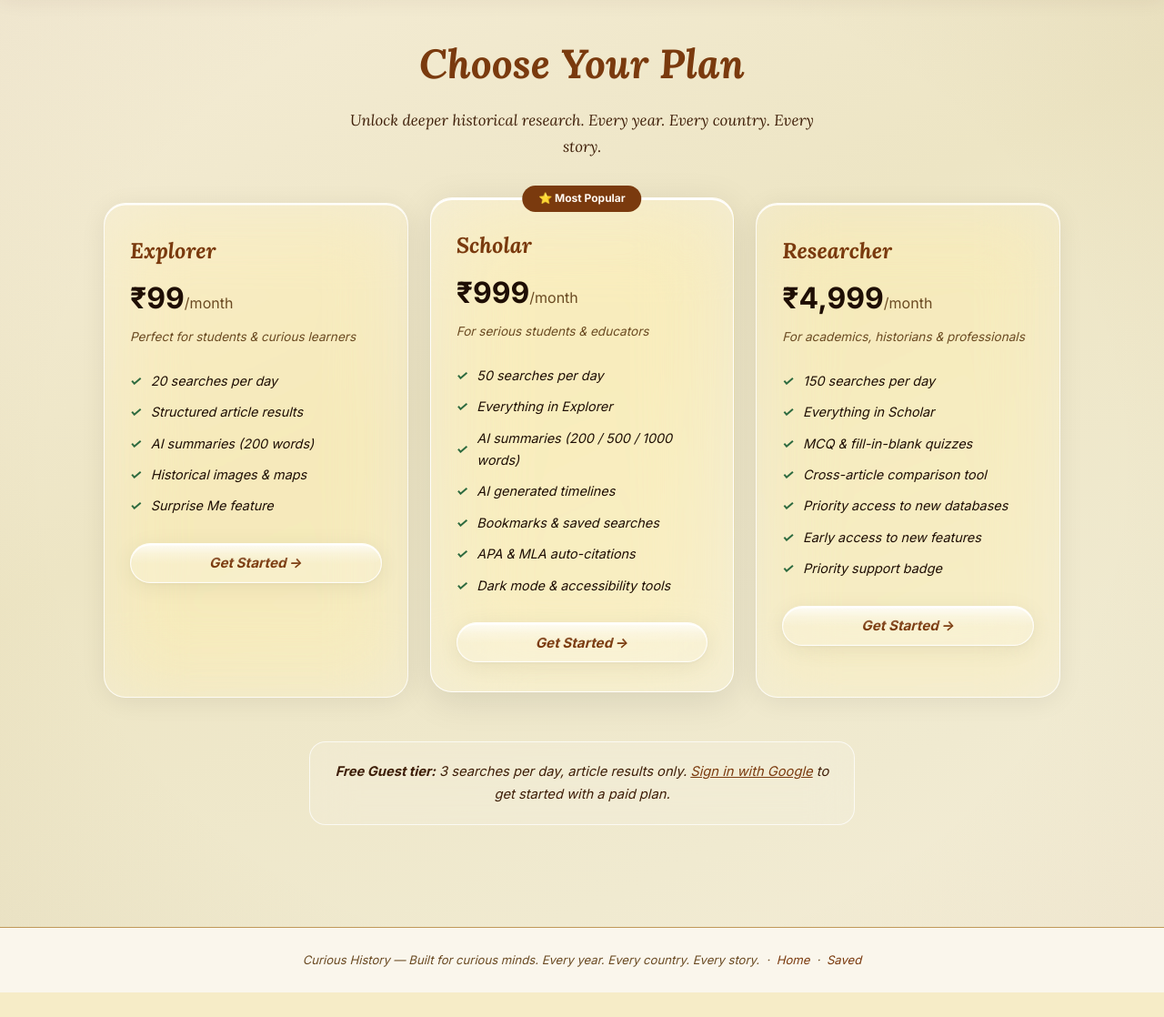
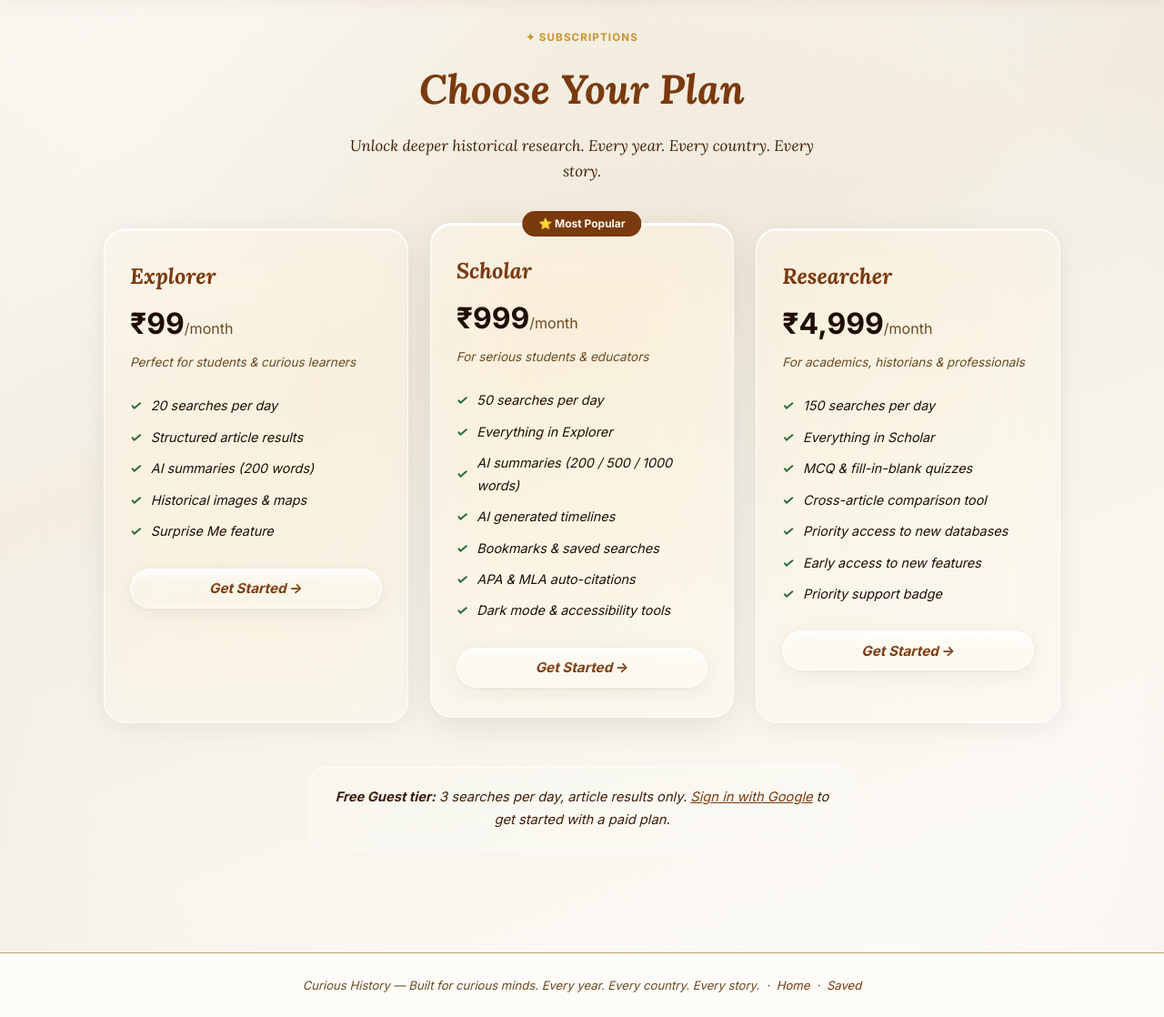
Before and after one commit to himanks897/Himanks897, a Flask app: page /pricing in a window 1280 px wide. Shown: the part 68-1186 px from the top of the page at 91% size. Before the commit the page ends 1159 px from the top, so only its background shows below. Run offline with Flask 3, Linux system fonts and the light colour scheme; the visitor is signed in with stand-in values (Sample User, id 1).

Commit message:
Pearl ivory theme; nav alignment; about text size; subscriptions button; bold CTA buttons
- Replace warm yellow parchment (#F0E8D2) with lighter Pearl Ivory (#F3EFE8) and near-white surface (#FDFCF9); body gradient now sweeps from #FEFCF8 to #F3EDE2 for a modern editorial paper look
- Boost liquid-glass variables: glass-bg 0.14→0.52, glass-border 0.68→0.94 so frosted cards pop crisply against the lighter background
- Fix navbar button vertical alignment: remove flex-direction:column from .nav-a11y-wrap, add align-self:center everywhere; force .navbar-inner and .landing-nav-inner children to align-self:center
- Increase About section text: p clamp(1.0→1.18rem…1.40rem), li clamp(1.0→1.14rem…1.36rem)
- Add 💳 Subscriptions bold link to signed-in profile-picture dropdown → /pricing
- Remove → arrows from both Enter Curious History buttons; wrap text in <strong> for bold
- Rename pricing page title to Subscriptions and add ✦ Subscriptions section label

Co-Authored-By: Claude Sonnet 4.6 <noreply@anthropic.com>

```diff
--- a/Curious History/static/css/components.css
+++ b/Curious History/static/css/components.css
@@ -2988,8 +2988,9 @@
 .landing-hero-sub        { font-size: 1.25rem; line-height: 1.8; }
 .landing-section-title   { font-size: clamp(1.8rem, 3.6vw, 2.7rem); }
 .landing-section-intro   { font-size: 1.22rem; line-height: 1.82; }
-.landing-about-text p    { font-size: clamp(1.0rem, 2.8vw, 1.18rem); line-height: 1.82; }
-.landing-about-text ul li { font-size: clamp(1.0rem, 2.6vw, 1.15rem); }
+/* About section — noticeably larger per user request */
+.landing-about-text p    { font-size: clamp(1.18rem, 2.8vw, 1.40rem); line-height: 1.84; }
+.landing-about-text ul li { font-size: clamp(1.14rem, 2.6vw, 1.36rem); }
 .landing-audience-card h3 { font-size: clamp(1.1rem, 3.6vw, 1.45rem); }
 .landing-audience-card p  { font-size: clamp(0.95rem, 2.8vw, 1.18rem); line-height: 1.75; }
 .landing-audience-card ul li { font-size: clamp(0.88rem, 2.5vw, 1.10rem); }
@@ -3038,8 +3039,13 @@
   height: 64px;
   display: flex;
   align-items: center;
+  align-content: center;
   justify-content: space-between;
   padding: 0 28px;
+}
+/* Ensure all direct children are vertically centred in the landing nav */
+.landing-nav-inner > * {
+  align-self: center;
 }
 .landing-nav-logo {
   font-family: 'Times New Roman', Times, serif;
@@ -3273,9 +3279,9 @@
 }
 .landing-about-text p {
   font-family: 'Times New Roman', Times, serif;
-  font-size: 1.02rem;
-  font-style: italic;
-  line-height: 1.75;
+  font-size: clamp(1.18rem, 2.8vw, 1.40rem);
+  font-style: italic;
+  line-height: 1.84;
   color: var(--color-text-primary);
   margin-bottom: 10px;
 }
@@ -3291,10 +3297,10 @@
 }
 .landing-about-text ul li {
   font-family: 'Times New Roman', Times, serif;
-  font-size: clamp(1.0rem, 2.6vw, 1.15rem);
+  font-size: clamp(1.14rem, 2.6vw, 1.36rem);
   font-style: italic;
   color: var(--color-text-secondary);
-  line-height: 1.65;
+  line-height: 1.68;
   padding-left: 18px;
   position: relative;
 }
--- a/Curious History/static/css/main.css
+++ b/Curious History/static/css/main.css
@@ -1,30 +1,30 @@
 /* main.css — Global design system, CSS variables, reset, and layout.
-   Historic parchment aesthetic with a fresh 2026-style interface. */
+   Light ivory — modern, classic, historic; maximum liquid-glass contrast. */
 
 @import url('https://fonts.googleapis.com/css2?family=Lora:ital,wght@0,400;0,500;0,600;0,700;1,400;1,500&family=Inter:wght@300;400;500;600;700&display=swap');
 
 /* ── Design Tokens ─────────────────────────────────────────────────────── */
 :root {
-  /* Ivory Parchment — light, airy, historic; white glass cards pop cleanly against it */
-  --color-bg:              #F0E8D2;
-  --color-surface:         #FAF6EC;
-  --color-surface-2:       #EDE5C8;
-  --color-border:          #C09858;
-  --color-border-light:    #D8B870;
+  /* Pearl Ivory — very light warm white; glass cards & glass navbar pop crisply */
+  --color-bg:              #F3EFE8;
+  --color-surface:         #FDFCF9;
+  --color-surface-2:       #EBE6DA;
+  --color-border:          #C4A272;
+  --color-border-light:    #D8C08A;
 
   --color-text-primary:    #1E0E04;
   --color-text-secondary:  #3E1E08;
   --color-text-muted:      #6A4A22;
 
-  /* Liquid Glass — true transparent white glass */
-  --glass-bg:              rgba(255, 255, 255, 0.14);
-  --glass-bg-strong:       rgba(255, 255, 255, 0.28);
-  --glass-border:          rgba(255, 255, 255, 0.68);
-  --glass-border-dark:     rgba(255, 255, 255, 0.45);
-  --glass-shadow:          0 4px 24px rgba(0,0,0,0.06), inset 0 1px 0 rgba(255,255,255,0.85);
-  --glass-shadow-sm:       0 2px 12px rgba(0,0,0,0.05), inset 0 1px 0 rgba(255,255,255,0.75);
-  --glass-blur:            blur(32px) saturate(180%);
-  --glass-blur-sm:         blur(24px) saturate(170%);
+  /* Liquid Glass — strong frosted-glass effect; light background makes these pop */
+  --glass-bg:              rgba(255, 255, 255, 0.52);
+  --glass-bg-strong:       rgba(255, 255, 255, 0.74);
+  --glass-border:          rgba(255, 255, 255, 0.94);
+  --glass-border-dark:     rgba(255, 255, 255, 0.70);
+  --glass-shadow:          0 4px 28px rgba(0,0,0,0.07), inset 0 1px 0 rgba(255,255,255,0.96);
+  --glass-shadow-sm:       0 2px 14px rgba(0,0,0,0.05), inset 0 1px 0 rgba(255,255,255,0.88);
+  --glass-blur:            blur(36px) saturate(190%);
+  --glass-blur-sm:         blur(28px) saturate(180%);
 
   --color-accent:          #7A3A0E;
   --color-accent-dark:     #4A1E06;
@@ -49,8 +49,8 @@
   --dm-text-muted:         #8A6E50;
 
   /* Warm/Sepia mode (html.warm) */
-  --wm-bg:                 #E5CA96;
-  --wm-surface:            #F0D8AC;
+  --wm-bg:                 #EDD8A4;
+  --wm-surface:            #F5E8C0;
 
   /* Typography */
   --font-body:             'Lora', Georgia, 'Times New Roman', serif;
@@ -455,12 +455,14 @@ body {
   color: var(--color-text-primary);
   line-height: 1.7;
   min-height: 100vh;
-  /* Refined manuscript paper — subtle grain texture over a gentle warm gradient */
+  /* Pearl Ivory — ultra-light, barely-tinted gradient; glass elements stand out crisply */
   background-image:
-    /* Subtle edge vignette — light warmth in corners */
-    radial-gradient(ellipse at 50% 50%, transparent 65%, rgba(140, 110, 60, 0.06) 100%),
-    /* Light ivory parchment gradient — fresh cream paper, historic & glass-compatible */
-    linear-gradient(155deg, #F5EDD8 0%, #EDE5C4 42%, #F0EAD0 78%, #F5EDD8 100%);
+    /* Very subtle warm top-centre glow */
+    radial-gradient(ellipse at 50% 0%, rgba(190, 150, 70, 0.07) 0%, transparent 55%),
+    /* Faint edge warmth */
+    radial-gradient(ellipse at 50% 50%, transparent 72%, rgba(100, 70, 20, 0.03) 100%),
+    /* Smooth light parchment gradient — near-white, hint of warm ivory */
+    linear-gradient(158deg, #FEFCF8 0%, #F3EDE2 38%, #F8F6EE 68%, #FEFCF8 100%);
 }
 
 html.dyslexic body,
@@ -527,8 +529,13 @@ html.dyslexic p {
   height: 100%;
   display: flex;
   align-items: center;
+  align-content: center;
   gap: 16px;
   padding: 0 24px;
+}
+/* Force every direct child of the navbar to sit on the same baseline */
+.navbar-inner > * {
+  align-self: center;
 }
 
 .nav-logo {
@@ -623,6 +630,7 @@ html.dyslexic p {
   gap: 14px;
   flex-shrink: 0;
   margin-left: auto;
+  height: 100%;
 }
 
 .nav-icon-btn {
@@ -655,10 +663,11 @@ html.dyslexic p {
 /* Gear icon wrap — relative so tooltip can anchor below it */
 .nav-a11y-wrap {
   display: flex;
-  flex-direction: column;
-  align-items: center;
-  gap: 0;
+  align-items: center;
+  justify-content: center;
   position: relative;
+  /* Remove flex-direction:column — tooltip is absolute, no column needed */
+  align-self: center;
 }
 
 /* Accessibility tooltip — hidden by default, appears on hover or .a11y-tip-show */
@@ -1160,7 +1169,8 @@ html.dyslexic p {
 /* ── Dropdowns ───────────────────────────────────────────────────────────── */
 .dropdown {
   position: relative;
-  display: inline-block;
+  display: inline-flex;
+  align-items: center;
 }
 .dropdown-menu {
   position: absolute;
@@ -1593,8 +1603,10 @@ footer, .loading-state,
   justify-content: center;
   background: var(--color-bg);
   background-image:
-    radial-gradient(ellipse at 30% 40%, rgba(201,146,42,0.10) 0%, transparent 55%),
-    radial-gradient(ellipse at 75% 65%, rgba(139,69,19,0.08) 0%, transparent 55%);
+    radial-gradient(ellipse at 50% 0%, rgba(190,150,70,0.07) 0%, transparent 55%),
+    radial-gradient(ellipse at 30% 40%, rgba(201,146,42,0.06) 0%, transparent 55%),
+    radial-gradient(ellipse at 75% 65%, rgba(139,69,19,0.04) 0%, transparent 55%),
+    linear-gradient(158deg, #FEFCF8 0%, #F3EDE2 38%, #F8F6EE 68%, #FEFCF8 100%);
   opacity: 1;
   transition: opacity 0.35s ease, visibility 0.35s ease;
   visibility: visible;
--- a/Curious History/templates/base.html
+++ b/Curious History/templates/base.html
@@ -131,7 +131,7 @@
               {% endif %}
             </div>
             <a href="{{ url_for('account') }}" class="dropdown-item" role="menuitem">👤 My Account</a>
-            <a href="{{ url_for('pricing') }}" class="dropdown-item" role="menuitem">✨ Upgrade Plan</a>
+            <a href="{{ url_for('pricing') }}" class="dropdown-item" role="menuitem" style="font-weight:700;color:var(--color-accent);">💳 Subscriptions</a>
             <hr style="border:none;border-top:1px solid var(--color-border);margin:4px 0;">
           {% endif %}
           <a href="{{ url_for('saved') }}" class="dropdown-item" role="menuitem">📚 Saved Items</a>
--- a/Curious History/templates/pricing.html
+++ b/Curious History/templates/pricing.html
@@ -1,10 +1,13 @@
 {% extends "base.html" %}
-{% block title %}Pricing — Curious History{% endblock %}
+{% block title %}Subscriptions — Curious History{% endblock %}
 
 {% block content %}
 <div class="main-content" style="max-width:1100px;margin:0 auto;">
 
   <div style="text-align:center;margin-bottom:48px;">
+    <div style="font-family:var(--font-ui);font-size:0.72rem;font-weight:700;
+                text-transform:uppercase;letter-spacing:0.1em;color:var(--color-gold);
+                margin-bottom:8px;">✦ Subscriptions</div>
     <h1 style="font-family:var(--font-body);font-size:clamp(1.8rem,4vw,2.8rem);
                font-style:italic;font-weight:700;color:var(--color-accent);margin-bottom:10px;">
       Choose Your Plan
--- a/Curious History/templates/welcome.html
+++ b/Curious History/templates/welcome.html
@@ -7,7 +7,7 @@
   <div class="landing-nav-inner">
     <span class="landing-nav-logo">Curious <span>History</span></span>
     <a href="{{ url_for('login') }}" class="btn btn-primary landing-nav-cta">
-      Enter Curious History →
+      <strong>Enter Curious History</strong>
     </a>
   </div>
 </nav>
@@ -303,7 +303,7 @@
         with <strong>20+ live databases</strong> and AI-powered insights.
       </p>
       <a href="{{ url_for('login') }}" class="btn btn-primary btn-lg landing-btn-primary">
-        Enter Curious History →
+        <strong>Enter Curious History</strong>
       </a>
     </div>
   </section>
```
